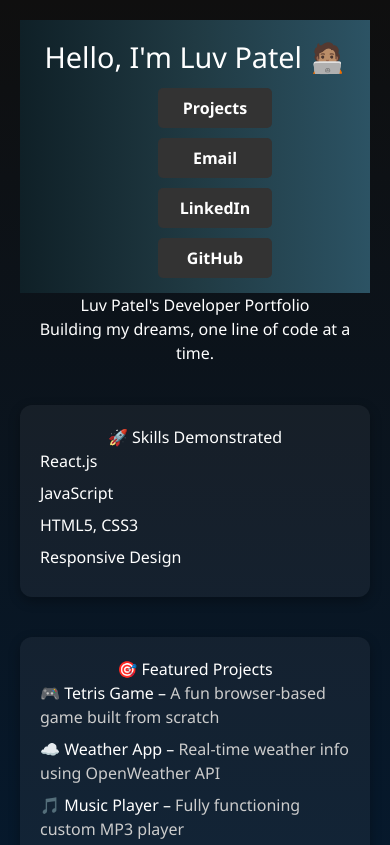
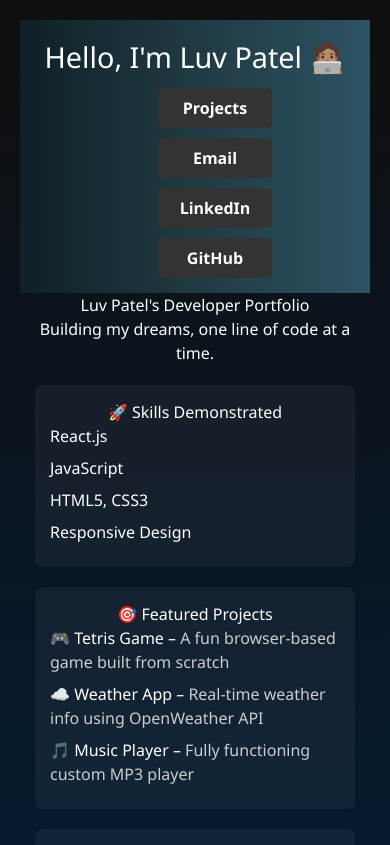
Before and after one commit to luvpatel016/my-portfolio, a React (Create React App) app: page / in a window 390 px wide. Shown: the top 845 px of the page. Built offline with nearby package versions, Linux system fonts and the light colour scheme.

Commit message:
updated projects

```diff
--- a/public/index.html
+++ b/public/index.html
@@ -1,6 +1,7 @@
 <!DOCTYPE html>
 <html lang="en">
   <head>
+    <meta name="viewport" content="width=device-width, initial-scale=1.0">
     <meta charset="utf-8" />
     <link rel="icon" href="%PUBLIC_URL%/favicon.ico" />
     <meta name="viewport" content="width=device-width, initial-scale=1" />
--- a/src/App.css
+++ b/src/App.css
@@ -37,3 +37,18 @@
 a:hover {
   text-decoration: underline;
 }
+/* 📱 Mobile View (Max width: 768px) */
+@media (max-width: 768px) {
+  section {
+    margin: 20px 15px;
+    padding: 15px;
+    max-width: 100%;
+    box-shadow: none;
+    border-radius: 8px;
+  }
+
+  a {
+    font-size: 1rem;
+    word-break: break-word;
+  }
+}
```
